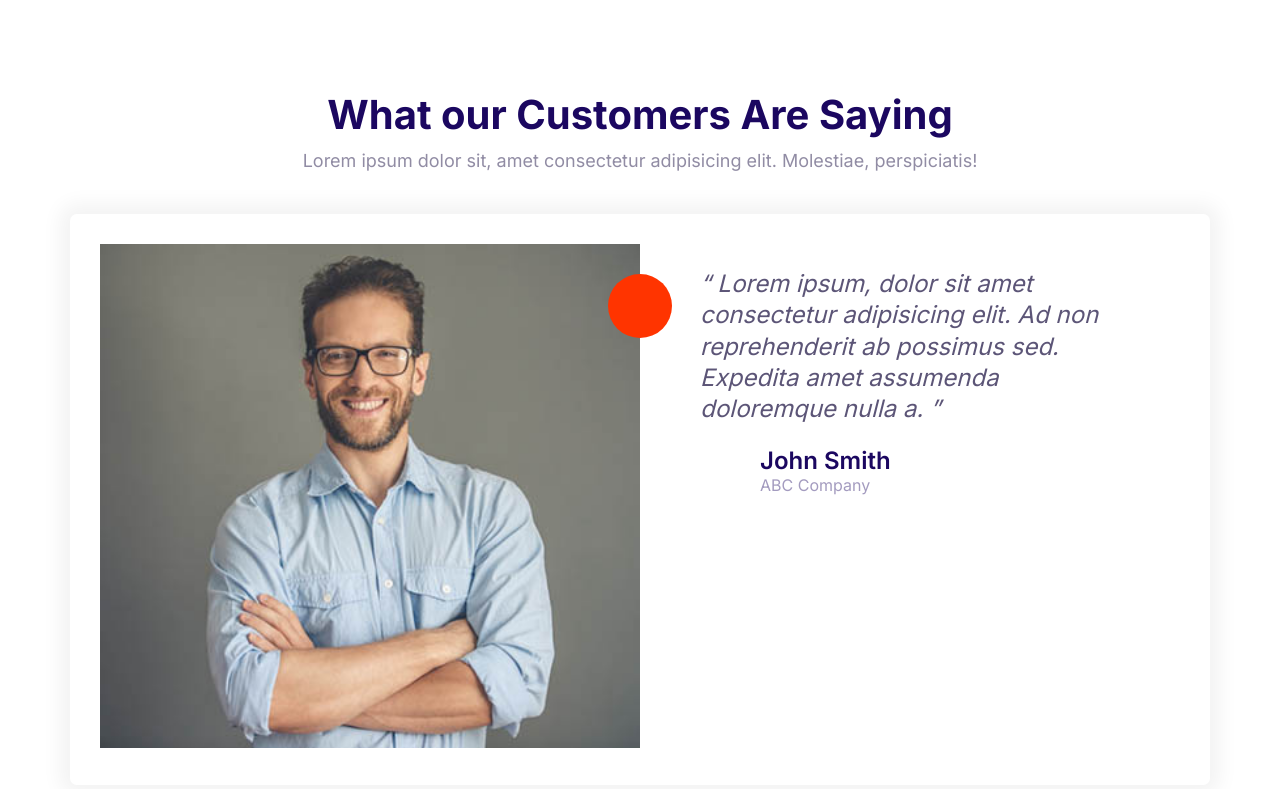
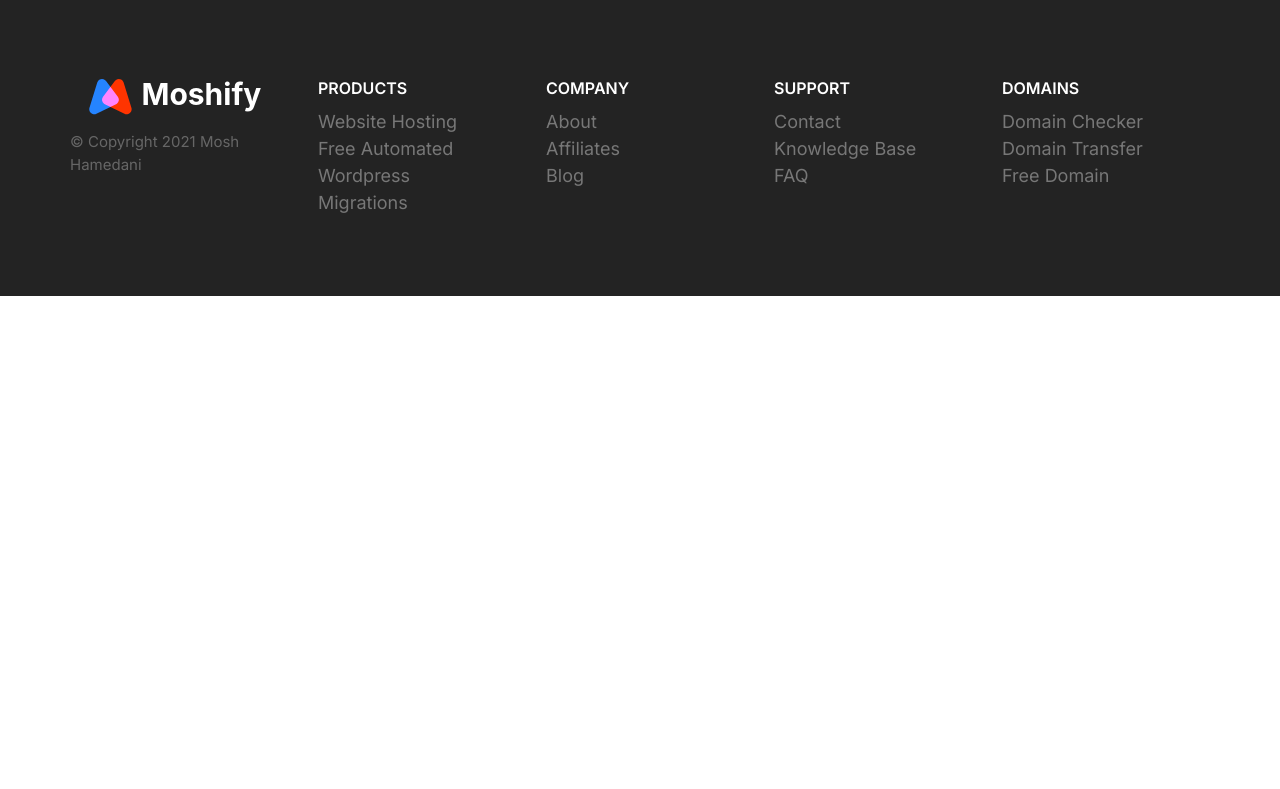
Before and after one commit to akapetano/moshify, a plain HTML site: page index.html in a window 1280 px wide. Drawn offline with Linux system fonts and the light colour scheme.

Commit message:
Build the footer component.

```diff
--- a/css/styles.css
+++ b/css/styles.css
@@ -812,3 +812,79 @@ a {
     max-width: 700px;
   }
 }
+
+/* Footer */
+.footer {
+  background: #232323;
+}
+
+.footer a {
+  color: #777;
+  transition: color 0.3s;
+}
+
+.footer a:hover {
+  color: #fff;
+}
+
+.footer__section {
+  padding: 2rem;
+  border-bottom: 1px solid #393939;
+}
+
+.footer__section .list {
+  margin: 0;
+}
+
+.footer__heading {
+  text-transform: uppercase;
+  font-weight: 600;
+}
+
+.footer_brand {
+  margin-top: 5rem;
+  text-align: center;
+}
+
+.footer_brand img {
+  /* TODO: Consider refactoring this and applying it to all images. */
+  width: 100%;
+  max-width: 230px;
+}
+
+.footer__copyright {
+  font-size: 2.1rem;
+  color: #fff;
+  opacity: 0.3;
+}
+@media screen and (min-width: 768px) {
+  .footer__sections {
+    grid-template-columns: repeat(auto-fit, minmax(10rem, 1fr));
+  }
+
+  .footer .collapsible__chevron {
+    display: none;
+  }
+
+  .footer .collapsible__content {
+    opacity: 1;
+    max-height: 100%;
+  }
+
+  .footer__brand {
+    order: -1;
+    margin-top: 1rem;
+  }
+
+  .footer__copyright {
+    font-size: 1.5rem;
+  }
+
+  .footer__section {
+    border: 0;
+  }
+
+  .footer__heading {
+    font-size: 1.6rem;
+  }
+}
--- a/index.html
+++ b/index.html
@@ -1,5 +1,6 @@
 <!DOCTYPE html>
 <html lang="en">
+
 <head>
   <meta charset="UTF-8" />
   <meta http-equiv="X-UA-Compatible" content="IE=edge" />
@@ -7,61 +8,81 @@
   <title>Document</title>
   <link rel="preconnect" href="https://fonts.googleapis.com" />
   <link rel="preconnect" href="https://fonts.gstatic.com" crossorigin />
-    <link
-      href="https://fonts.googleapis.com/css2?family=Inter:wght@400;600;700&display=swap"
-      rel="stylesheet"
-    />
+  <link href="https://fonts.googleapis.com/css2?family=Inter:wght@400;600;700&display=swap" rel="stylesheet" />
   <link rel="stylesheet" href="css/normalize.css" />
   <link rel="stylesheet" href="css/styles.css" />
 </head>
+
 <body>
-    <section class="block">
-      <header class="block__header">
-        <h2>What our Customers Are Saying</h2>
-        <p>
-          Lorem ipsum dolor sit, amet consectetur adipisicing elit. Molestiae,
-          perspiciatis!
-        </p>
+  <footer class="block block--dark footer">
+    <div class="container grid footer__sections">
+      <section class="collapsible collapsible--expanded footer__section">
+        <header class="collapsible__header">
+          <h2 class="collapsible__heading footer__heading">Products</h2>
+          <svg class="icon icon--white collapsible__chevron">
+            <use xlink:href="images/sprite.svg#chevron"></use>
+          </svg>
         </header>
-      <div class="container">
-        <div class="card testimonial">
-          <div class="grid grid--1x2">
-            <div class="testimonial__image">
-              <img
-                class="testimonial__image"
-                src="images/testimonial.jpg"
-                alt="A happy, smiling customer"
-              />
-              <span class="icon-container icon-container--accent">
-                <svg class="icon icon--white icon--small">
-                  <use xlink:href="images/sprite.svg#quotes"></use>
+        <div class="collapsible__content">
+          <ul class="list">
+            <li><a href="#">Website Hosting</a></li>
+            <li><a href="#">Free Automated Wordpress</a></li>
+            <li><a href="#">Migrations</a></li>
+          </ul>
+        </div>
+      </section>
+      <section class="collapsible footer__section">
+        <header class="collapsible__header">
+          <h2 class="collapsible__heading footer__heading">Company</h2>
+          <svg class="icon icon--white collapsible__chevron">
+            <use xlink:href="images/sprite.svg#chevron"></use>
           </svg>
-              </span>
+        </header>
+        <div class="collapsible__content">
+          <ul class="list">
+            <li><a href="#">About</a></li>
+            <li><a href="#">Affiliates</a></li>
+            <li><a href="#">Blog</a></li>
+          </ul>
         </div>
-            <blockquote class="quote">
-              <p class="quote__text">
-                Lorem ipsum, dolor sit amet consectetur adipisicing elit. Ad non
-                reprehenderit ab possimus sed. Expedita amet assumenda
-                doloremque nulla a.
-              </p>
-              <footer>
-                <div class="media">
-                  <div class="media__image">
-                    <svg class="icon icon--primary quote__line">
-                      <use xlink:href="images/sprite.svg#line"></use>
+      </section>
+      <section class="collapsible footer__section">
+        <header class="collapsible__header">
+          <h2 class="collapsible__heading footer__heading">Support</h2>
+          <svg class="icon icon--white collapsible__chevron">
+            <use xlink:href="images/sprite.svg#chevron"></use>
           </svg>
+        </header>
+        <div class="collapsible__content">
+          <ul class="list">
+            <li><a href="#">Contact</a></li>
+            <li><a href="#">Knowledge Base</a></li>
+            <li><a href="#">FAQ</a></li>
+          </ul>
         </div>
-                  <div class="media__body">
-                    <h3 class="media__title quote__author">John Smith</h3>
-                    <p class="quote__organization">ABC Company</p>
+      </section>
+      <section class="collapsible footer__section">
+        <header class="collapsible__header">
+          <h2 class="collapsible__heading footer__heading">Domains</h2>
+          <svg class="icon icon--white collapsible__chevron">
+            <use xlink:href="images/sprite.svg#chevron"></use>
+          </svg>
+        </header>
+        <div class="collapsible__content">
+          <ul class="list">
+            <li><a href="#">Domain Checker</a></li>
+            <li><a href="#">Domain Transfer</a></li>
+            <li><a href="#">Free Domain</a></li>
+          </ul>
         </div>
+      </section>
+      <section class="footer__brand">
+        <img src="images/logo.svg" alt="">
+        <p class="footer__copyright">&copy Copyright 2021 Mosh Hamedani</p>
+      </section>
     </div>
   </footer>
-            </blockquote>
-          </div>
-        </div>
-      </div>
-    </section>
   <script src="js/main.js"></script>
 </body>
+
 </html>
```
Also changed, not shown: components/collapsibles.html (+0 -3 lines), components/footer.html (added, +68 -0 lines). Lines whose indentation alone changed are shown as unchanged.
